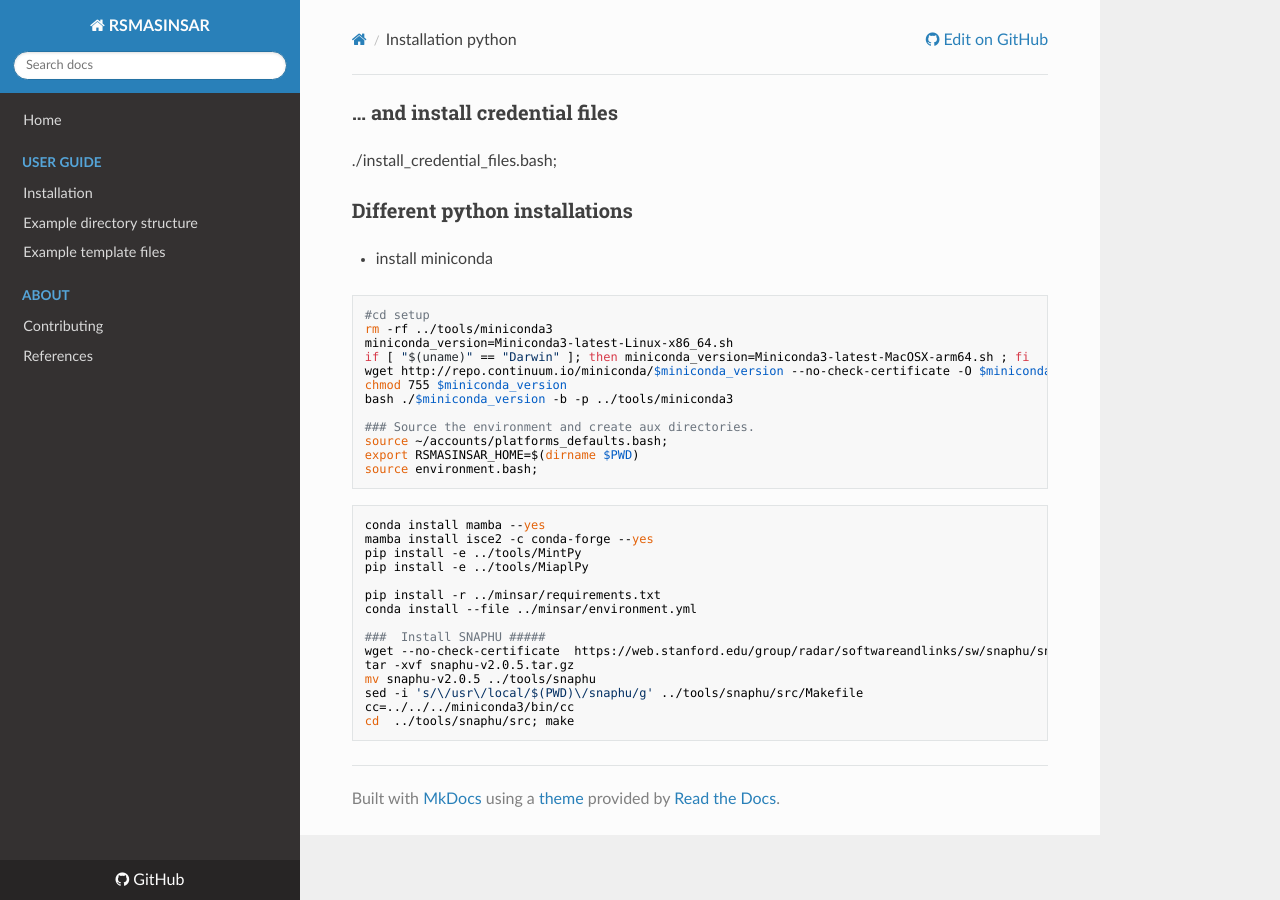
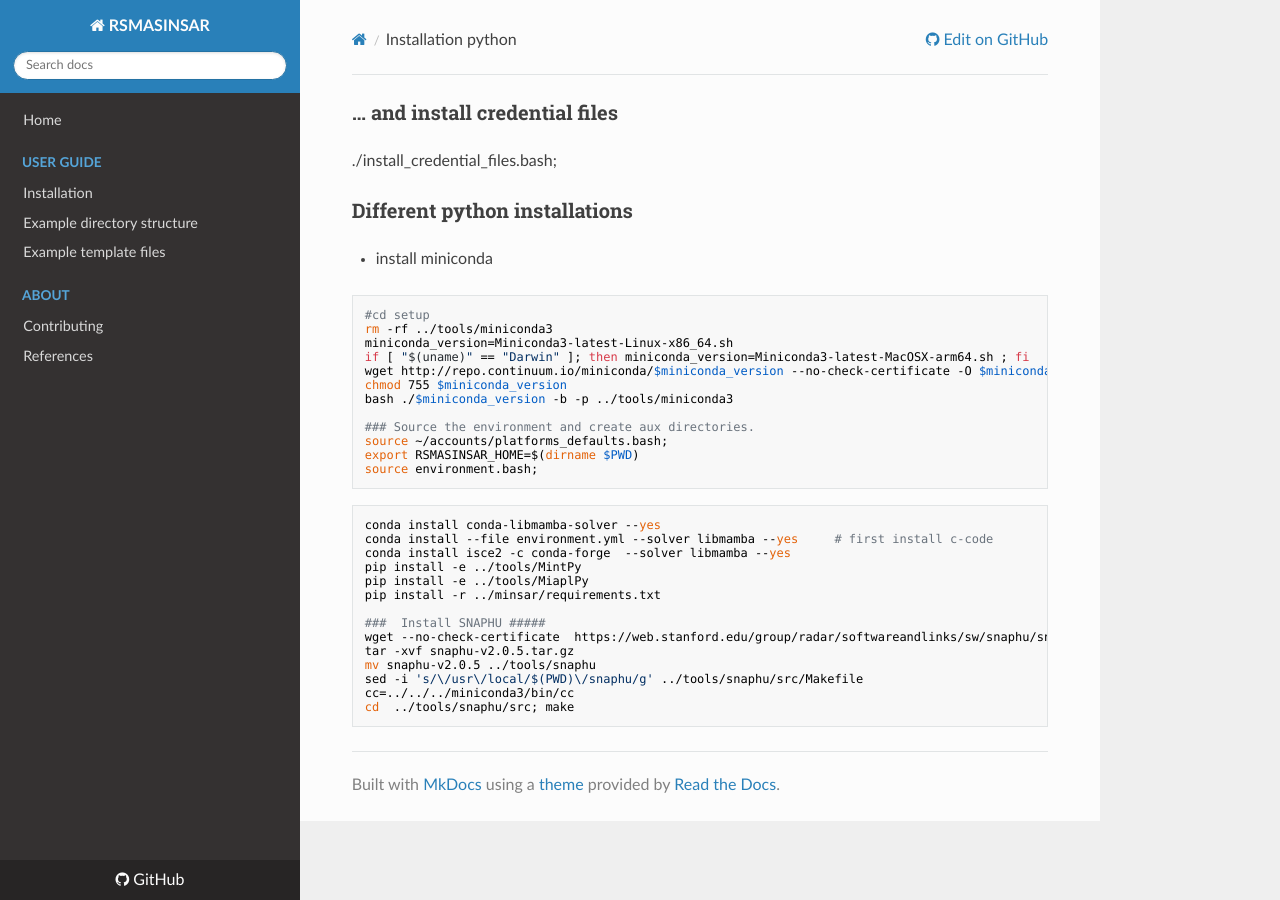
Before and after one commit to geodesymiami/rsmas_insar, an MkDocs documentation site: the page built from docs/installation_python.md, in a window 1280 px wide. Built offline with MkDocs 1.6.1, drawn with Linux system fonts in a browser that asks for light colours; nearby versions of some CDN libraries.

Commit message:
Update installation_python.md

````diff
--- a/docs/installation_python.md
+++ b/docs/installation_python.md
@@ -19,13 +19,12 @@ source environment.bash;
 ```
 
 ```
-conda install mamba --yes
-mamba install isce2 -c conda-forge --yes
+conda install conda-libmamba-solver --yes
+conda install --file environment.yml --solver libmamba --yes     # first install c-code
+conda install isce2 -c conda-forge  --solver libmamba --yes
 pip install -e ../tools/MintPy
 pip install -e ../tools/MiaplPy
-
 pip install -r ../minsar/requirements.txt
-conda install --file ../minsar/environment.yml
 
 ###  Install SNAPHU #####
 wget --no-check-certificate  https://web.stanford.edu/group/radar/softwareandlinks/sw/snaphu/snaphu-v2.0.5.tar.gz
````
